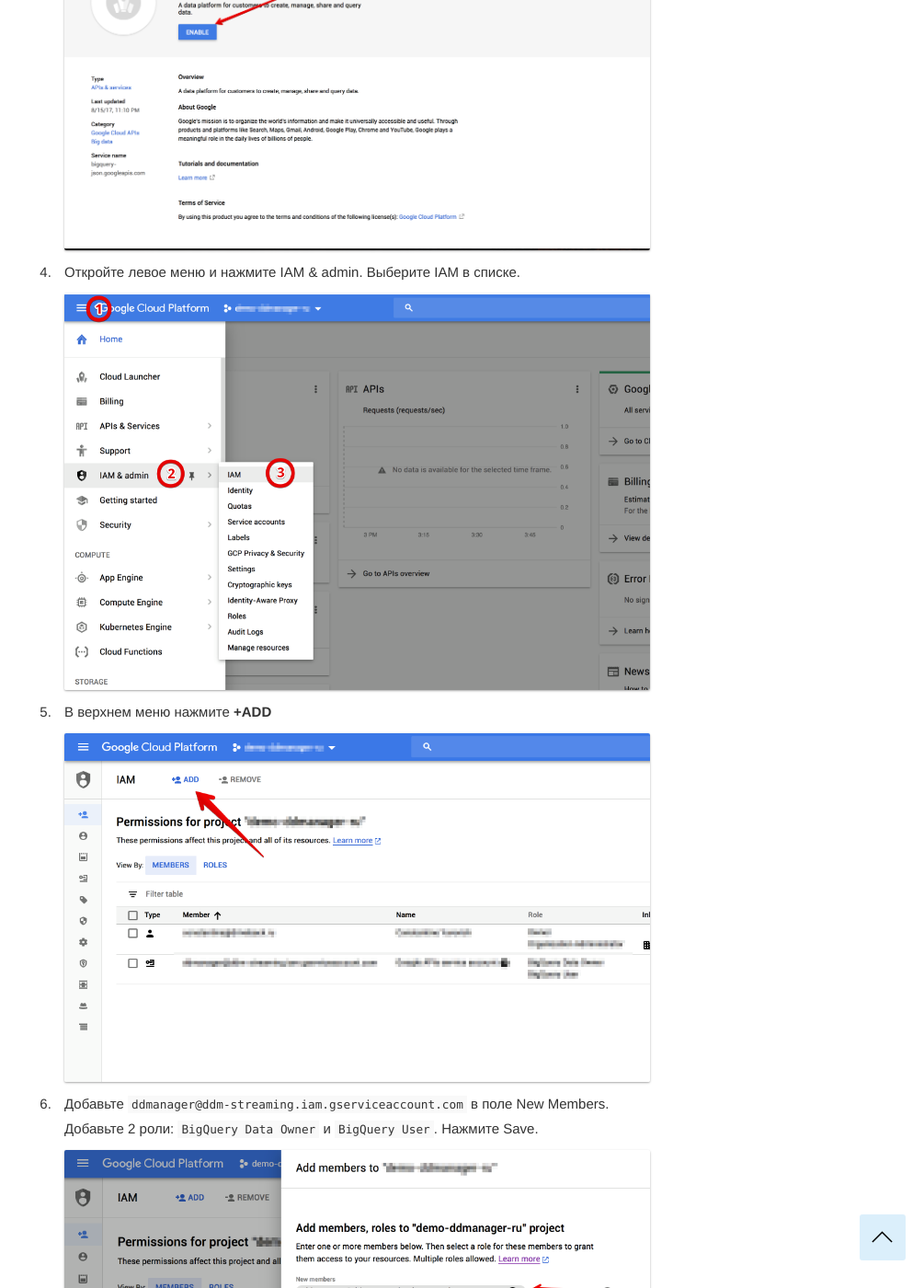
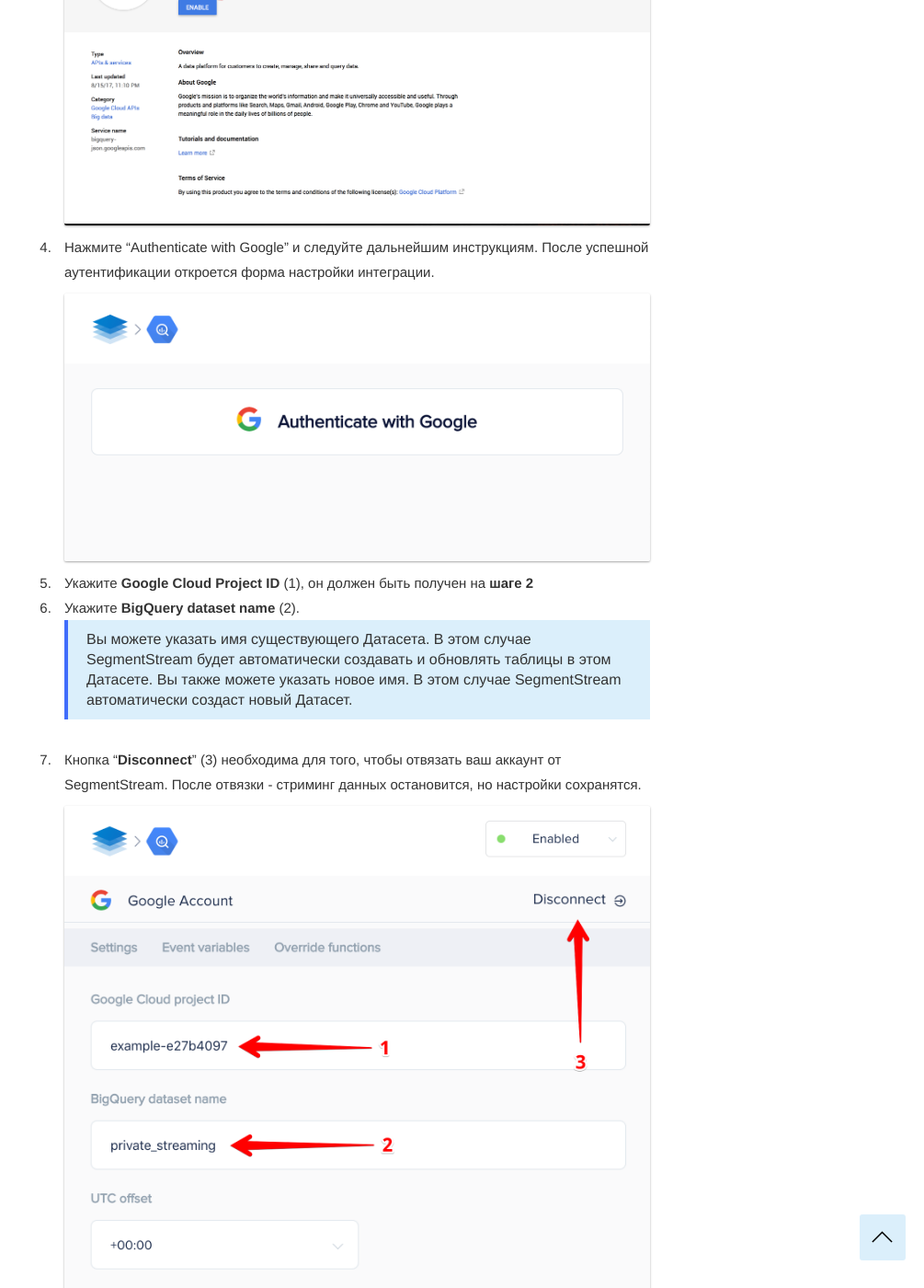
Before and after one commit to segmentstream-com/segmentstream-com.github.io, a Jekyll site: the page built from _docs/ru/integrations/ddmanager-streaming.md, in a window 1280 px wide and 1400 px high, scrolled down 2434 px. Shown: the whole window at 92% size, without its empty margins (275-1280 px from the left). Built offline with Jekyll 4.4.1, drawn with Linux system fonts in a browser that asks for light colours; nearby versions of some CDN libraries; some of the changed text lies outside the part shown.

Commit message:
bigquery streaming integration oauth2

```diff
--- a/_docs/ru/integrations/ddmanager-streaming.md
+++ b/_docs/ru/integrations/ddmanager-streaming.md
@@ -29,22 +29,21 @@
 
 ### <a name="1"></a>Настройка BigQuery
 ------
-1. Создайте аккаунт в системе [Google Cloud Platform](https://cloud.google.com/). На 10.10.2017 google дает 300$ на использование системы в течение 3-х месяцев.
-2. Выберите проект Google Cloud или создайте новый
+1. Авторизуйтесь в Google под аккаунтом, который имеет полный доступ к BigQuery.
+2. Создайте новый проект или выберите существующий.
 ![](/img/integrations.ddmstreaming.2.png)
-3. Активируйте BigQuery API для проекта
+3. Активируйте "BigQuery API" в разделе "APIs & Services".
 ![](/img/integrations.ddmstreaming.3.png)
 ![](/img/integrations.ddmstreaming.4.png)
 ![](/img/integrations.ddmstreaming.5.png)
-4. Откройте левое меню и нажмите IAM & admin. Выберите IAM в списке.
-![](/img/integrations.ddmstreaming.16.png)
-5. В верхнем меню нажмите **+ADD**
-![](/img/integrations.ddmstreaming.17.png)
-6. Добавьте `ddmanager@ddm-streaming.iam.gserviceaccount.com` в поле New Members. Добавьте 2 роли: `BigQuery Data Owner` и `BigQuery User`. Нажмите Save.
-![](/img/integrations.ddmstreaming.18.png)
-
-На этом настройка аккаунта BigQuery завершена. Теперь можно переходить к настройке стриминга в **панели SegmentStream**.
-![](/img/integrations.ddmstreaming.1_1.png)
+4. Нажмите “Authenticate with Google” и следуйте дальнейшим инструкциям. После успешной аутентификации откроется форма настройки интеграции.
+![](/img/integrations.ddmstreaming.19.png)
+5. Укажите **Google Cloud Project ID** (1), он должен быть получен на **шаге 2**
+6. Укажите **BigQuery dataset name** (2).
+> Вы можете указать имя существующего Датасета. В этом случае SegmentStream будет автоматически создавать и обновлять таблицы в этом Датасете.
+> Вы также можете указать новое имя. В этом случае SegmentStream автоматически создаст новый Датасет.
+7. Кнопка "**Disconnect**" (3) необходима для того, чтобы отвязать ваш аккаунт от SegmentStream. После отвязки - стриминг данных остановится, но настройки сохранятся.
+![](/img/integrations.ddmstreaming.20.png)
 
 ### <a name="1_1"></a>Google Cloud project ID
 Введите в поле `Google Cloud project ID` идентификатор проекта в Google Big Query.
```
Also changed, not shown: _docs/integrations/ddmanager-streaming.md (+9 -10 lines), img/integrations.ddmstreaming.19.png (added), img/integrations.ddmstreaming.20.png (added), 9 other files.
